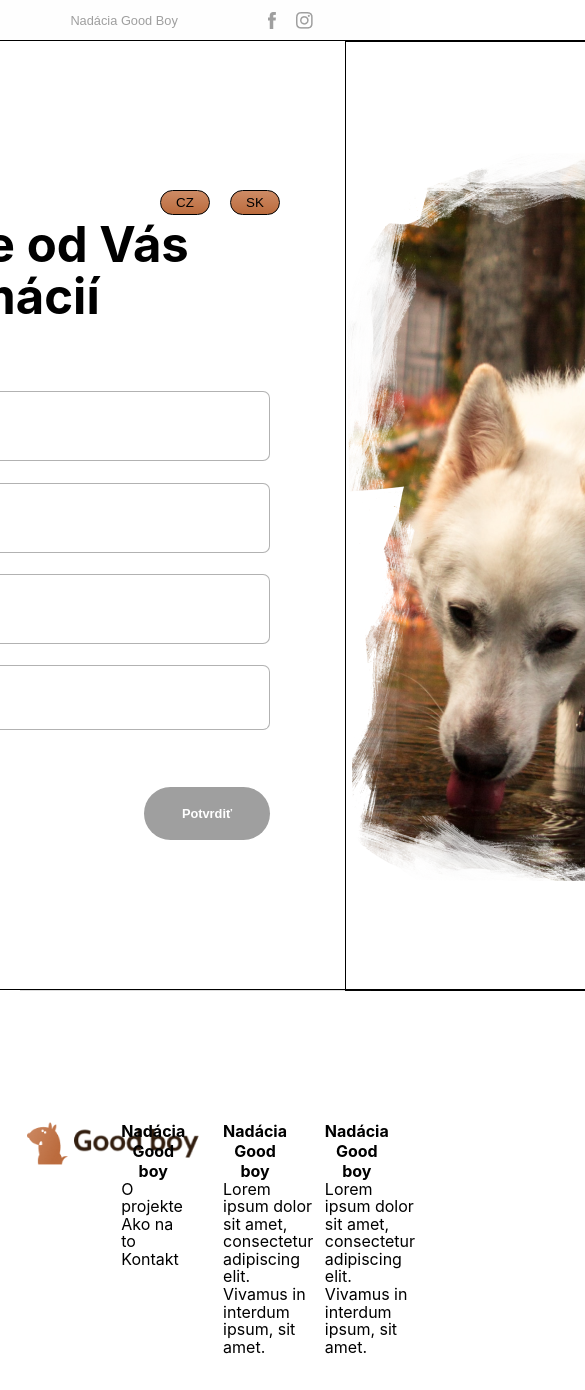
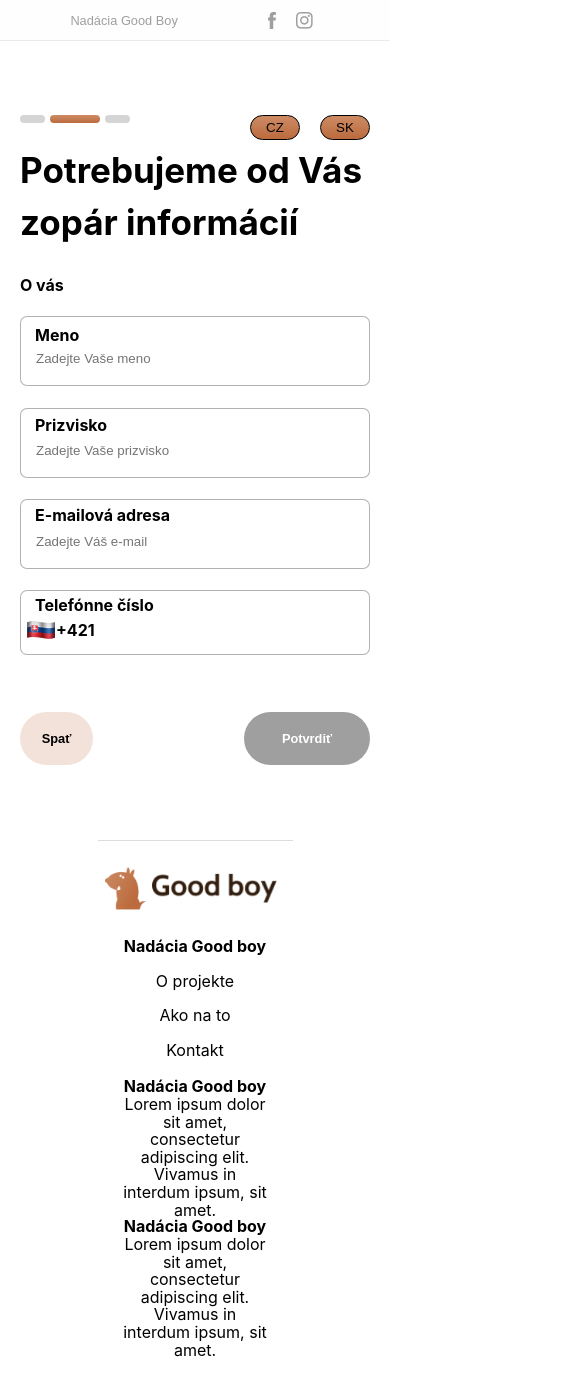
Before and after one commit to KarelGeyer/goodboy, a React (Create React App) app: page /form in a window 390 px wide. Shown: the top 1390 px of the page, 585 px wide, since content can reach past the window. After the commit the page ends 1360 px from the top, so only its background shows below. Built offline with nearby package versions, Linux system fonts and the light colour scheme.

Commit message:
few final changes, sorted styled components to groups section/fonts/Forms/inputs etc... so its clear where everything is, added comments to all the components to explain each function and styled components group, added responsivity to every component, Footer, header seems to be responsive by itself

```diff
--- a/src/containers/ChooseHelp.js
+++ b/src/containers/ChooseHelp.js
@@ -6,7 +6,6 @@ import { Link } from 'react-router-dom';
 import axios from 'axios';
 import { setUserInfo } from '../redux/actions/userInfo.action';
 import { connect } from 'react-redux';
-import { Trans } from 'react-i18next';
 import { useTranslation } from 'react-i18next';
 import i18n from '../i18n';
 
@@ -20,6 +19,12 @@ const Section = styled.section`
   flex-direction: column;
   justify-content: space-evenly;
   align-items: center;
+  @media (max-width: 700px) {
+    width: 500px;
+  }
+  @media (max-width: 500px) {
+    width: 400px;
+  }
 `;
 /**Fonts */
 const H1 = styled.h1`
@@ -28,6 +33,14 @@ const H1 = styled.h1`
   font-weight: 700;
   line-height: 52px;
   text-align: start;
+  @media (max-width: 700px) {
+    font-size: 35px;
+    width: 450px;
+  }
+  @media (max-width: 500px) {
+    font-size: 35px;
+    width: 350px;
+  }
 `;
 const BoldText = styled.p`
   font-weight: bold;
@@ -41,16 +54,29 @@ const ButtonsWrapper = styled.div`
   height: 186px;
   width: 560px;
   display: flex;
+  @media (max-width: 700px) {
+    width: 450px;
+  }
+  @media (max-width: 500px) {
+    width: 380px;
+  }
 `;
 const AsideWrapper = styled.div`
   width: 570px;
   height: 1px;
   display: flex;
   justify-content: space-between;
+  @media (max-width: 700px) {
+    width: 450px;
+  }
+  @media (max-width: 500px) {
+    font-size: 35px;
+    width: 350px;
+  }
 `;
 const TextWrapper = styled.div`
   display: flex;
-  width: 550px;
+  width: 100%;
   justify-content: space-between;
 `;
 const ButtonWrapper = styled.div`
@@ -59,6 +85,10 @@ const ButtonWrapper = styled.div`
   display: flex;
   justify-content: flex-end;
   align-items: flex-end;
+  @media (max-width: 700px) {
+    width: 450px;
+    justify-content: center;
+  }
 `;
 const Wrapper = styled.div`
   height: 110px;
@@ -67,11 +97,23 @@ const Wrapper = styled.div`
   flex-direction: column;
   align-items: flex-start;
   justify-content: space-evenly;
+  @media (max-width: 700px) {
+    width: 450px;
+  }
+  @media (max-width: 500px) {
+    width: 350px;
+  }
 `;
 const DonationWrapper = styled.div`
   display: flex;
   width: 530px;
   justify-content: space-between;
+  @media (max-width: 700px) {
+    width: 450px;
+  }
+  @media (max-width: 500px) {
+    width: 350px;
+  }
 `;
 const IconWrapper = styled.div`
   height: 80px;
@@ -79,7 +121,7 @@ const IconWrapper = styled.div`
   display: flex;
   align-items: center;
   justify-content: center;
-  background-color: ${(props) => props.theme.color.darkerGrey};
+  background-color: ${(props) => props.theme.color.lighterGrey};
   border-radius: 50%;
 `;
 const PageCountWrapper = styled.div`
@@ -95,7 +137,7 @@ const TranslateHandleWraper = styled.div`
 /**Buttons and OnClickHandelers */
 const FirstButton = styled.div`
   height: 186px;
-  width: 278px;
+  width: 50%;
   border: 1px solid ${(props) => props.theme.color.borderActive};
   border-top-left-radius: 24px;
   border-bottom-left-radius: 24px;
@@ -104,6 +146,7 @@ const FirstButton = styled.div`
   display: flex;
   flex-direction: column;
   justify-content: space-evenly;
+  cursor: pointer;
   padding-left: 25px;
   color: ${(props) => (props.clicked ? 'black' : 'white')};
   ${(props) =>
@@ -136,7 +179,7 @@ const FirstButton = styled.div`
 `;
 const SecondButton = styled.div`
   height: 186px;
-  width: 278px;
+  width: 50%;
   border: 1px solid ${(props) => props.theme.color.borderActive};
   border-top-right-radius: 24px;
   border-bottom-right-radius: 24px;
@@ -144,6 +187,7 @@ const SecondButton = styled.div`
   flex-direction: column;
   justify-content: space-evenly;
   padding-left: 25px;
+  cursor: pointer;
   color: ${(props) => (props.clicked ? 'white' : 'black')};
   background-image: ${(props) =>
     props.clicked ? props.theme.color.primary : 'none'};
@@ -177,16 +221,20 @@ const SecondButton = styled.div`
 `;
 const Donation = styled.button`
   height: 53px;
-  min-width: 70px;
+  min-width: 14%;
   border: 1px solid ${(props) => props.theme.color.lightGrey};
   border-radius: 5px;
   background: white;
   font-size: 1.1rem;
   font-weight: bold;
   outline: none;
+  cursor: pointer;
   :focus {
     background-image: ${(props) => props.theme.color.primary};
     color: white;
+  }
+  @media (max-width: 500px) {
+    font-size: 0.9rem;
   }
 `;
 const ContinueBttn = styled.button`
@@ -199,14 +247,15 @@ const ContinueBttn = styled.button`
   font-weight: 800;
   font-size: 0.8rem;
   outline: none;
+  cursor: pointer;
 `;
 const TranslateBttn = styled.button`
   height: 25px;
   width: 50px;
   background-image: ${(props) => props.theme.color.primary};
-  border: 1px solid black;
   border-radius: 100px;
   outline: none;
+  cursor: pointer;
   :focus {
     outline: none;
   }
@@ -221,6 +270,13 @@ const Form = styled.form`
   display: flex;
   flex-direction: column;
   justify-content: space-between;
+  @media (max-width: 700px) {
+    width: 500px;
+    align-items: center;
+  }
+  @media (max-width: 500px) {
+    width: 350px;
+  }
 `;
 const Label = styled.label`
   position: absolute;
@@ -236,18 +292,24 @@ const CustomDonation = styled.input`
   font-weight: bold;
   outline: none;
   text-align: center;
+  cursor: pointer;
   :focus {
     background-image: ${(props) => props.theme.color.primary};
     color: white;
   }
+  @media (max-width: 500px) {
+    font-size: 0.9rem;
+  }
 `;
 const Input = styled.input`
   height: 65px;
-  width: 550px;
+  width: 100%;
   border: 1px solid ${(props) => props.theme.color.lightGrey};
   border-radius: 10px;
   padding-left: 15px;
   padding-top: 15px;
+  outline: none;
+  cursor: pointer;
 `;
 /**Dropdown Menu */
 const DropDownMenu = styled.div`
@@ -278,7 +340,7 @@ const PageCount = styled.div`
   height: 8px;
   width: 25px;
   border-radius: 100px;
-  background-color: ${(props) => props.theme.color.darkerGrey};
+  background-color: ${(props) => props.theme.color.lighterGrey};
 `;
 const PageCountActive = styled(PageCount)`
   width: 50px;
@@ -350,6 +412,7 @@ const ChooseHelp = ({ setUserInfo, userInfo }) => {
   const changeLanguage = (language) => {
     i18n.changeLanguage(language);
   };
+  console.log(donationValue);
   return (
     <>
       <Section>
@@ -460,7 +523,10 @@ const ChooseHelp = ({ setUserInfo, userInfo }) => {
             </DonationWrapper>
           </Wrapper>
           <ButtonWrapper>
-            {submit === '' || submit === undefined || donationValue < 1 ? (
+            {submit === '' ||
+            submit === undefined ||
+            donationValue < 1 ||
+            donationValue === undefined ? (
               <ContinueBttnNotActive type="submit">
                 {t('chooseHelp.button')}
               </ContinueBttnNotActive>
--- a/src/containers/Confirmation.js
+++ b/src/containers/Confirmation.js
@@ -5,10 +5,11 @@ import { setUserInfo } from '../redux/actions/userInfo.action';
 import { connect } from 'react-redux';
 import axios from 'axios';
 import checker from '../assets/checker.jpg';
-import { Trans } from 'react-i18next';
 import { useTranslation } from 'react-i18next';
 import i18n from '../i18n';
 
+/**Styles */
+/**Section */
 const Section = styled.section`
   height: 800px;
   width: 700px;
@@ -17,13 +18,28 @@ const Section = styled.section`
   flex-direction: column;
   justify-content: space-evenly;
   align-items: center;
+  @media (max-width: 700px) {
+    width: 500px;
+  }
+  @media (max-width: 500px) {
+    width: 400px;
+  }
 `;
+/**Fonts */
 const H1 = styled.h1`
   width: 570px;
   font-size: 49px;
   font-weight: 700;
   line-height: 52px;
   text-align: start;
+  @media (max-width: 700px) {
+    font-size: 35px;
+    width: 450px;
+  }
+  @media (max-width: 500px) {
+    font-size: 35px;
+    width: 350px;
+  }
 `;
 const H2 = styled.h2`
   width: 570px;
@@ -31,17 +47,9 @@ const H2 = styled.h2`
   font-weight: 700;
   line-height: 52px;
   text-align: start;
-`;
-const FormWrapper = styled.div`
-  height: 400px;
-  display: flex;
-  flex-direction: column;
-  justify-content: space-between;
-`;
-const TextWrapper = styled.div`
-  width: 500px;
-  height: 60px;
-  text-align: start;
+  @media (max-width: 700px) {
+    width: 320px;
+  }
 `;
 const BoldText = styled.p`
   font-weight: 800;
@@ -51,40 +59,116 @@ const BoldText = styled.p`
 const Text = styled.p`
   font-weight: 500;
 `;
+/**Wrappers */
+const FormWrapper = styled.div`
+  height: 400px;
+  display: flex;
+  flex-direction: column;
+  justify-content: space-between;
+  @media (max-width: 700px) {
+    width: 450px;
+  }
+  @media (max-width: 500px) {
+    width: 350px;
+  }
+`;
+const TextWrapper = styled.div`
+  width: 100%;
+  height: 60px;
+  text-align: start;
+`;
+const ButtonWrapper = styled.div`
+  width: 530px;
+  display: flex;
+  justify-content: space-between;
+  @media (max-width: 700px) {
+    width: 450px;
+  }
+  @media (max-width: 500px) {
+    width: 350px;
+  }
+`;
 const CheckerWrapper = styled.div`
   height: 60px;
   width: 500px;
   display: flex;
   align-items: flex-start;
+  @media (max-width: 700px) {
+    width: 450px;
+  }
+  @media (max-width: 500px) {
+    width: 350px;
+  }
 `;
+const PageCountWrapper = styled.div`
+  width: 110px;
+  display: flex;
+  justify-content: space-between;
+`;
+const TranslateHandleWraper = styled.div`
+  width: 120px;
+  display: flex;
+  justify-content: space-between;
+`;
+const AsideWrapper = styled.div`
+  width: 570px;
+  height: 1px;
+  display: flex;
+  justify-content: space-between;
+  @media (max-width: 700px) {
+    width: 450px;
+  }
+  @media (max-width: 500px) {
+    width: 350px;
+  }
+`;
+/**Forms, Checkers, Buttons, Inputs */
 const Form = styled.form`
   height: 550px;
+  width: 570px;
   display: flex;
   flex-direction: column;
   justify-content: space-between;
+  @media (max-width: 700px) {
+    width: 450px;
+  }
+  @media (max-width: 500px) {
+    width: 350px;
+  }
 `;
 const Checker = styled.input`
   height: 30px;
   width: 30px;
-  border-radius: 25px;
   align-self: start;
   margin-right: 15px;
+  border-radius: 25px;
   ::after {
     content: '';
+    margin-top: -2px;
+    margin-left: -2px;
     height: 30px;
     width: 30px;
     display: inline-block;
     background-color: white;
-    border: 1px solid black;
+    border: 2px solid ${(props) => props.theme.color.lighterGrey};
+    border-radius: 5px;
     background-image: url(${(props) => (props.checked ? checker : 'none')});
     background-size: 28px;
     background-repeat: no-repeat;
+    cursor: pointer;
   }
 `;
-const ButtonWrapper = styled.div`
-  width: 500px;
-  display: flex;
-  justify-content: space-between;
+const TranslateBttn = styled.button`
+  height: 25px;
+  width: 50px;
+  background-image: ${(props) => props.theme.color.primary};
+  border: 1px solid black;
+  border-radius: 100px;
+  outline: none;
+  cursor: pointer;
+  :focus {
+    outline: none;
+  }
 `;
 const ContinueBttn = styled.button`
   height: 53px;
@@ -99,8 +183,8 @@ const ContinueBttn = styled.button`
   font-weight: 800;
   font-size: 0.8rem;
   outline: none;
+  cursor: pointer;
 `;
-
 const BackBttn = styled.button`
   height: 53px;
   width: 73px;
@@ -111,7 +195,9 @@ const BackBttn = styled.button`
   font-weight: 800;
   font-size: 0.8rem;
   outline: none;
+  cursor: pointer;
 `;
+/**Handeling response from server */
 const ConfirmationMsg = styled.div`
   position: absolute;
   height: 300px;
@@ -124,6 +210,9 @@ const ConfirmationMsg = styled.div`
   display: ${(props) => (props.succes ? 'flex' : 'none')};
   justify-content: space-evenly;
   flex-direction: column;
+  @media (max-width: 700px) {
+    width: 380px;
+  }
 `;
 const ErrorMsg = styled.div`
   position: absolute;
@@ -138,47 +227,30 @@ const ErrorMsg = styled.div`
   justify-content: space-evenly;
   align-items: center;
   flex-direction: column;
+  @media (max-width: 700px) {
+    width: 380px;
+    height: 500px;
+  }
 `;
-const AsideWrapper = styled.div`
-  width: 570px;
-  height: 1px;
-  display: flex;
-  justify-content: space-between;
-`;
+/**PageCount styling */
 const PageCount = styled.div`
   height: 8px;
   width: 25px;
   border-radius: 100px;
-  background-color: ${(props) => props.theme.color.darkerGrey};
+  background-color: ${(props) => props.theme.color.lighterGrey};
 `;
 const PageCountActive = styled(PageCount)`
   width: 50px;
   background-image: ${(props) => props.theme.color.primary};
 `;
-const PageCountWrapper = styled.div`
-  width: 110px;
-  display: flex;
-  justify-content: space-between;
-`;
-const TranslateHandleWraper = styled.div`
-  width: 120px;
-  display: flex;
-  justify-content: space-between;
-`;
-const TranslateBttn = styled.button`
-  height: 25px;
-  width: 50px;
-  background-image: ${(props) => props.theme.color.primary};
-  border: 1px solid black;
-  border-radius: 100px;
-  outline: none;
-  :focus {
-    outline: none;
-  }
-`;
 
 const Confirmation = ({ setUserInfo, userInfo }) => {
   /**Initial Consts */
+  const [checked, setChecked] = useState(false);
+  const [active, setActive] = useState(true);
+  const [succes, setSucces] = useState(false);
+  const [error, setError] = useState(false);
+  /**Redux consts */
   userInfo = userInfo.userInfo;
   const donationValue = userInfo.donationValue;
   const helpValue = userInfo.helpValue;
@@ -188,15 +260,12 @@ const Confirmation = ({ setUserInfo, userInfo }) => {
   const email = userInfo.email;
   const phoneNumber = userInfo.phoneNumber;
   const shelterId = userInfo.shelterID;
-  const [checked, setChecked] = useState(false);
-  const [active, setActive] = useState(true);
-  const [succes, setSucces] = useState(false);
-  const [error, setError] = useState(false);
-
+  /**Checker handeling */
   const CheckHandeler = () => {
     setChecked(!checked);
     setActive(!active);
   };
+  /**Error msg handeling */
   const closeMessage = () => {
     setError(false);
   };
@@ -215,19 +284,17 @@ const Confirmation = ({ setUserInfo, userInfo }) => {
         },
       )
       .then((res) => {
-        console.log(res);
         setSucces(true);
       })
       .catch((err) => {
-        console.log(err);
         setError(true);
       });
   };
+  /**Translation handeling */
   const { t, i118n } = useTranslation();
   const changeLanguage = (language) => {
     i18n.changeLanguage(language);
   };
-  console.log(userInfo);
   return (
     <>
       <Section>
--- a/src/containers/DogPicture.js
+++ b/src/containers/DogPicture.js
@@ -5,9 +5,11 @@ import DogImg from '../assets/dog.png';
 const DogSection = styled.section`
   height: 950px;
   width: 400px;
-  border: 1px solid black;
   display: flex;
   align-items: center;
+  @media (max-width: 1000px) {
+    display: none;
+  }
 `;
 const Img = styled.img``;
 
--- a/src/containers/Form.js
+++ b/src/containers/Form.js
@@ -8,7 +8,8 @@ import SkIcon from '../assets/slovakia.png';
 import { Trans } from 'react-i18next';
 import { useTranslation } from 'react-i18next';
 import i18n from '../i18n';
-
+/**Styling */
+/**Section */
 const Section = styled.section`
   height: 650px;
   width: 700px;
@@ -17,24 +18,125 @@ const Section = styled.section`
   flex-direction: column;
   justify-content: space-between;
   align-items: center;
+  @media (max-width: 700px) {
+    width: 500px;
+  }
+  @media (max-width: 500px) {
+    width: 400px;
+  }
 `;
+/**Fonts */
 const H1 = styled.h1`
   width: 570px;
   font-size: 49px;
   font-weight: 700;
   line-height: 52px;
   text-align: start;
+  @media (max-width: 700px) {
+    font-size: 35px;
+    width: 450px;
+  }
+  @media (max-width: 500px) {
+    font-size: 35px;
+    width: 350px;
+  }
 `;
-const Input = styled.input`
-  height: 70px;
-  width: 550px;
-  border: 1px solid ${(props) => props.theme.color.lightGrey};
-  border-radius: 7px;
-  padding-left: 15px;
-  padding-top: 15px;
+const BoldText = styled.p`
+  font-weight: bold;
+`;
+/**Wrappers */
+const PhoneNumWrapper = styled.div`
+  height: 65px;
+  width: 100%;
+  display: flex;
+`;
+const FormWrapper = styled.div`
+  height: 380px;
+  display: flex;
+  flex-direction: column;
+  justify-content: space-between;
+  align-items: flex-start;
+`;
+const ButtonWrapper = styled.div`
+  width: 100%;
+  display: flex;
+  justify-content: space-between;
+  align-items: flex-end;
+`;
+const PageCountWrapper = styled.div`
+  width: 110px;
+  display: flex;
+  justify-content: space-between;
+`;
+const TranslateHandleWraper = styled.div`
+  width: 120px;
+  display: flex;
+  justify-content: space-between;
+`;
+const AsideWrapper = styled.div`
+  width: 570px;
+  height: 1px;
+  display: flex;
+  justify-content: space-between;
+  @media (max-width: 700px) {
+    width: 450px;
+  }
+  @media (max-width: 500px) {
+    width: 350px;
+  }
+`;
+/**Forms, buttons, labels and inputs */
+const Forms = styled.form`
+  height: 490px;
+  display: flex;
+  flex-direction: column;
+  justify-content: space-between;
+  @media (max-width: 700px) {
+    width: 450px;
+  }
+  @media (max-width: 500px) {
+    width: 350px;
+  }
+`;
+const ContinueBttn = styled.button`
+  height: 53px;
+  width: 126px;
+  background-image: ${(props) => props.theme.color.primary};
+  border: none;
+  border-radius: 100px;
+  color: white;
+  font-weight: 800;
+  font-size: 0.8rem;
   outline: none;
+  cursor: pointer;
+`;
+const ContinueBttnNotActive = styled(ContinueBttn)`
+  background-image: none;
+  background-color: ${(props) => props.theme.color.darkGrey};
+`;
+
+const BackBttn = styled.button`
+  height: 53px;
+  width: 73px;
+  background-color: ${(props) => props.theme.color.terciary};
+  border: none;
+  border-radius: 100px;
+  color: black;
+  font-weight: 800;
+  font-size: 0.8rem;
+  outline: none;
+  cursor: pointer;
+`;
+const TranslateBttn = styled.button`
+  height: 25px;
+  width: 50px;
+  background-image: ${(props) => props.theme.color.primary};
+  border: 1px solid black;
+  border-radius: 100px;
+  outline: none;
+  cursor: pointer;
   :focus {
-    border: 2px solid ${(props) => props.theme.color.borderActive};
+    outline: none;
   }
 `;
 const LabelForMeno = styled.label`
@@ -52,28 +154,17 @@ const LabelForEmail = styled(LabelForMeno)`
 const LabelForPhone = styled(LabelForMeno)`
   margin-top: 320px;
 `;
-const PhoneNumWrapper = styled.div`
-  height: 65px;
-  width: 550px;
-  display: flex;
-`;
-const PhoneNumCountry = styled.div`
-  height: 65px;
-  width: 100px;
-  border: ${(props) =>
-    props.focus
-      ? `1px solid ${props.theme.color.lightGrey}`
-      : `2px solid ${props.theme.color.borderActive}`};
-  border-right: none;
+const Input = styled.input`
+  height: 70px;
+  width: 100%;
+  border: 1px solid ${(props) => props.theme.color.lightGrey};
   border-radius: 7px;
-  border-top-right-radius: 0;
-  border-bottom-right-radius: 0;
-  padding-left: 5px;
+  padding-left: 15px;
   padding-top: 15px;
   outline: none;
-  display: flex;
-  justify-content: space-evenly;
-  align-items: center;
+  :focus {
+    border: 2px solid ${(props) => props.theme.color.borderActive};
+  }
 `;
 const PhoneNumType = styled.input`
   height: 65px;
@@ -90,97 +181,43 @@ const PhoneNumType = styled.input`
   padding-top: 15px;
   outline: none;
 `;
+const PhoneNumCountry = styled.div`
+  height: 65px;
+  width: 100px;
+  border: ${(props) =>
+    props.focus
+      ? `1px solid ${props.theme.color.lightGrey}`
+      : `2px solid ${props.theme.color.borderActive}`};
+  border-right: none;
+  border-radius: 7px;
+  border-top-right-radius: 0;
+  border-bottom-right-radius: 0;
+  padding-left: 5px;
+  padding-top: 15px;
+  outline: none;
+  cursor: pointer;
+  display: flex;
+  justify-content: space-evenly;
+  align-items: center;
+`;
+/**Imgs */
 const FlagIcon = styled.img`
   height: 30px;
   width: 30px;
   background: ${SkIcon};
 `;
-
-const FormWrapper = styled.div`
-  height: 380px;
-  display: flex;
-  flex-direction: column;
-  justify-content: space-between;
-  align-items: flex-start;
-`;
-const ButtonWrapper = styled.div`
-  width: 550px;
-  display: flex;
-  justify-content: space-between;
-  align-items: flex-end;
-`;
-const ContinueBttn = styled.button`
-  height: 53px;
-  width: 126px;
-  background-image: ${(props) => props.theme.color.primary};
-  border: none;
-  border-radius: 100px;
-  color: white;
-  font-weight: 800;
-  font-size: 0.8rem;
-  outline: none;
-`;
-const ContinueBttnNotActive = styled(ContinueBttn)`
-  background-image: none;
-  background-color: ${(props) => props.theme.color.darkGrey};
-`;
-const Forms = styled.form`
-  height: 490px;
-  display: flex;
-  flex-direction: column;
-  justify-content: space-between;
-`;
-const BackBttn = styled.button`
-  height: 53px;
-  width: 73px;
-  background-color: ${(props) => props.theme.color.terciary};
-  border: none;
-  border-radius: 100px;
-  color: black;
-  font-weight: 800;
-  font-size: 0.8rem;
-  outline: none;
-`;
-const BoldText = styled.p`
-  font-weight: bold;
-`;
-const AsideWrapper = styled.div`
-  width: 570px;
-  height: 1px;
-  display: flex;
-  justify-content: space-between;
-`;
+/**PageCount handeling */
 const PageCount = styled.div`
   height: 8px;
   width: 25px;
   border-radius: 100px;
-  background-color: ${(props) => props.theme.color.darkerGrey};
+  background-color: ${(props) => props.theme.color.lighterGrey};
 `;
 const PageCountActive = styled(PageCount)`
   width: 50px;
   background-image: ${(props) => props.theme.color.primary};
 `;
-const PageCountWrapper = styled.div`
-  width: 110px;
-  display: flex;
-  justify-content: space-between;
-`;
-const TranslateHandleWraper = styled.div`
-  width: 120px;
-  display: flex;
-  justify-content: space-between;
-`;
-const TranslateBttn = styled.button`
-  height: 25px;
-  width: 50px;
-  background-image: ${(props) => props.theme.color.primary};
-  border: 1px solid black;
-  border-radius: 100px;
-  outline: none;
-  :focus {
-    outline: none;
-  }
-`;
+
 const Form = ({ setUserInfo, userInfo }) => {
   /**Initial consts */
   const [name, setName] = useState();
@@ -192,11 +229,12 @@ const Form = ({ setUserInfo, userInfo }) => {
   const [countryFlag, setCountryFlag] = useState(SkIcon);
   const [countryNum, setCountryNum] = useState('+421');
   const [focus, setFocus] = useState(true);
+  /**Redux consts */
   const donationValue = userInfo.userInfo.donationValue;
   const helpValue = userInfo.userInfo.helpValue;
   const shelterValue = userInfo.userInfo.shelterValue;
   const shelterId = userInfo.userInfo.shelterID;
-  console.log(userInfo);
+  /**PhoneNumber handeling (focus and flag changing) */
   const settingFocus = () => {
     setFocus(false);
   };
@@ -226,11 +264,11 @@ const Form = ({ setUserInfo, userInfo }) => {
       phoneNumber: phoneNumber,
     });
   };
+  /**Translation handeling */
   const { t, i118n } = useTranslation();
   const changeLanguage = (language) => {
     i18n.changeLanguage(language);
   };
-  console.log(userInfo.userInfo.shelterID);
   return (
     <>
       <Section>
@@ -262,7 +300,7 @@ const Form = ({ setUserInfo, userInfo }) => {
             <LabelForMeno>{t('form.name')}</LabelForMeno>
             <Input
               placeholder={t('form.addName')}
-              pattern="[A-Za-z]{2,20}"
+              pattern="[A-Za-zřťščďžňŘŤŠĎŽČŇéúíóáýÉÚÍÓÁÝůŮ]{2,20}"
               title={t('form.inputTitles.first')}
               onChange={(e) => {
                 setName(e.target.value);
@@ -292,12 +330,15 @@ const Form = ({ setUserInfo, userInfo }) => {
             ></Input>
             <LabelForPhone>{t('form.phone')}</LabelForPhone>
             <PhoneNumWrapper>
-              <PhoneNumCountry onClick={settingFocus} focus={focus} type="text">
-                <FlagIcon
-                  src={countryFlag}
-                  alt=""
-                  onClick={changeCountry}
-                ></FlagIcon>
+              <PhoneNumCountry
+                onClick={() => {
+                  settingFocus();
+                  changeCountry();
+                }}
+                focus={focus}
+                type="text"
+              >
+                <FlagIcon src={countryFlag} alt=""></FlagIcon>
                 <BoldText>{countryNum}</BoldText>
               </PhoneNumCountry>
               <PhoneNumType
--- a/src/layout/Footer.js
+++ b/src/layout/Footer.js
@@ -3,28 +3,59 @@ import styled from 'styled-components';
 import logo from '../assets/logo.png';
 
 const FooterSection = styled.section`
-  height: 400px;
+  height: 350px;
   left: 0;
   bottom: 0;
   width: 100%;
   display: flex;
   justify-content: center;
+  @media (max-width: 520px) {
+    height: 500px;
+  }
 `;
 const FooterWrapper = styled.div`
-  height: 400px;
+  height: 350px;
   width: 90%;
   border-top: 1px solid rgb(47, 47, 47, 0.16);
   display: flex;
   justify-content: space-between;
   align-items: center;
+  @media (max-width: 850px) {
+    align-items: flex start;
+    flex-wrap: wrap;
+  }
+  @media (max-width: 750px) {
+    width: 70%;
+    padding-top: 25px;
+  }
+  @media (max-width: 520px) {
+    width: 50%;
+    justify-content: center;
+    height: 500px;
+  }
 `;
 const ContentWrapper = styled.div`
   height: 140px;
-  width: 13%;
+  width: 150px;
   display: flex;
   flex-direction: column;
   align-items: flex-start;
   justify-content: flex-start;
+  @media (max-width: 750px) {
+    text-align: center;
+    align-items: center;
+  }
+`;
+const ContentWrapperLogo = styled.div`
+  height: 140px;
+  width: 200px;
+  display: flex;
+  flex-direction: column;
+  align-items: flex-start;
+  justify-content: flex-start;
+  @media (max-width: 750px) {
+    height: 70px;
+  }
 `;
 const Logo = styled.img`
   height: 45px;
@@ -44,6 +75,10 @@ const TextWrapper = styled.div`
   justify-content: space-evenly;
   align-items: flex-start;
   text-align: start;
+  @media (max-width: 750px) {
+    text-align: center;
+    align-items: center;
+  }
 `;
 
 const Footer = () => {
@@ -51,9 +86,9 @@ const Footer = () => {
     <>
       <FooterSection>
         <FooterWrapper>
-          <ContentWrapper>
+          <ContentWrapperLogo>
             <Logo src={logo} alt="logo" />
-          </ContentWrapper>
+          </ContentWrapperLogo>
           <ContentWrapper>
             <FooterBoldText>Nadácia Good boy</FooterBoldText>
             <TextWrapper>
--- a/src/layout/Layout.js
+++ b/src/layout/Layout.js
@@ -17,8 +17,10 @@ const Wrapper = styled.div`
   height: 950px;
   display: flex;
   max-width: 1200px;
-  border: 1px solid black;
   justify-content: flex-end;
+  @media (max-width: 500px) {
+    height: 800px;
+  }
 `;
 
 const layout = () => {
--- a/src/layout/Theme.js
+++ b/src/layout/Theme.js
@@ -5,7 +5,7 @@ const Theme = {
     secondary: 'linear-gradient(115.41deg, #CD8A64 -1.77%, #C4794F 73.03%)',
     terciary: '#F3E2D9',
     lightGrey: 'rgb( 0,0,0,0.3)',
-    darkerGrey: 'rgb(47,47,47,0.2)',
+    lighterGrey: 'rgb(47,47,47,0.2)',
     darkGrey: 'rgb(159,159,159,1)',
     border: 'rgb(223,223,223,1)',
     borderActive: 'rgb(205,139,101,1)',
```
